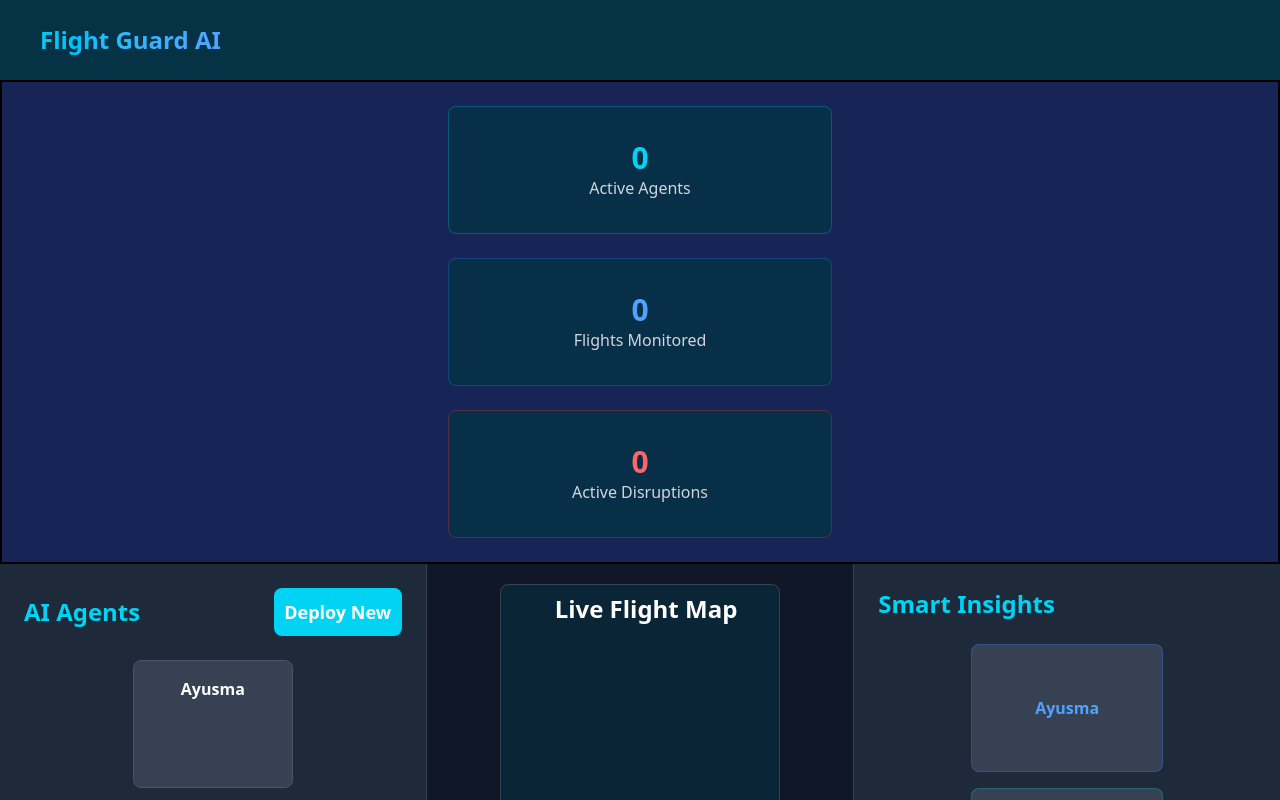
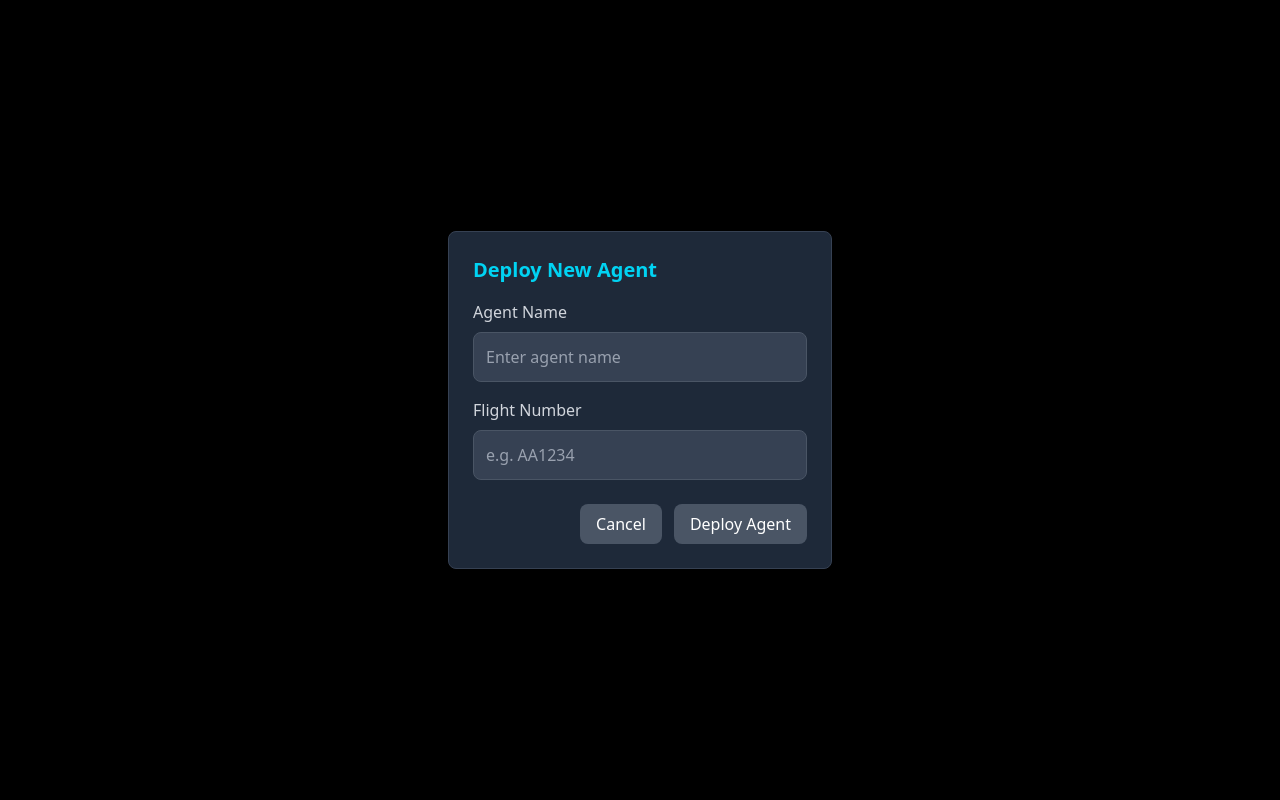
Before and after one commit to gitnocknock/airplane_scrapper, a Next.js app: page / in a window 1280 px wide. Both pictures are taken after a click on the button "Deploy New". Shown: the top 800 px of the page. Built offline with nearby package versions, Linux system fonts and the light colour scheme; no server answers.

Commit message:
Changed layout

```diff
--- a/app/page.tsx
+++ b/app/page.tsx
@@ -1,60 +1,96 @@
+"use client";
+import { useState } from 'react';
+
 export default function Home() {
+  const [agents, setAgents] = useState([
+    { id: 'Agent-001', name: 'Ayusma', flight: 'AA1234' },
+    { id: 'Agent-002', name: 'Chakre', flight: 'DL5678' },
+    { id: 'Agent-003', name: 'I LOVE YOU', flight: 'UA9012' }
+  ]);
+
+  const [showModal, setShowModal] = useState(false);
+  const [flightNumber, setFlightNumber] = useState('');
+  const [agentName, setAgentName] = useState('');
+
+  const handleDeployAgent = () => {
+    if (flightNumber.trim() && agentName.trim()) {
+      const newAgent = {
+        id: `Agent-${String(agents.length + 1).padStart(3, '0')}`,
+        name: agentName.trim(),
+        flight: flightNumber.trim().toUpperCase()
+      };
+
+      setAgents([...agents, newAgent]);
+      setFlightNumber('');
+      setAgentName('');
+      setShowModal(false);
+
+      // TODO: Call your Convex function here
+      // await assignFlightToAgent({ flightNumber: newAgent.flight, userId: 'current-user' });
+    }
+  };
+
   return (
     <main>
-    <div className="bg-cyan-950 h-20 flex justify-between items-center">
-      <h1 className="text-2xl font-bold bg-gradient-to-r from-cyan-400 to-blue-400 bg-clip-text text-transparent pl-10"> Flight Guard AI</h1>
+      <div className="bg-cyan-950 h-20 flex justify-between items-center px-10">
+        <h1 className="text-2xl font-bold bg-gradient-to-r from-cyan-400 to-blue-400 bg-clip-text text-transparent">
+          Flight Guard AI
+        </h1>
       </div>
 
       <div className="bg-blue-950 border-2 border-black h-max flex flex-col gap-6 p-6 items-center justify-center">
         <div className="bg-cyan-950/80 rounded-lg h-32 w-96 p-5 border border-cyan-500/30 flex items-center justify-center">
           <div className="text-white text-center">
-      <p className="text-3xl font-bold text-cyan-400">0</p>
+            <p className="text-3xl font-bold text-cyan-400">07</p>
             <p className="text-gray-300">Active Agents</p>
           </div>
         </div>
 
         <div className="bg-cyan-950/80 rounded-lg h-32 w-96 p-5 border border-blue-500/30 flex items-center justify-center">
           <div className="text-white text-center">
-      <p className="text-3xl font-bold text-blue-400">0</p>
+            <p className="text-3xl font-bold text-blue-400">03</p>
             <p className="text-gray-300">Flights Monitored</p>
           </div>
         </div>
 
         <div className="bg-cyan-950/80 rounded-lg h-32 w-96 p-5 border border-red-500/30 flex items-center justify-center">
           <div className="text-white text-center">
-      <p className="text-3xl font-bold text-red-400">0</p>
+            <p className="text-3xl font-bold text-red-400">2005</p>
             <p className="text-gray-300">Active Disruptions</p>
           </div>
         </div>
       </div>
 
       <div className="grid grid-cols-3 gap-0 h-screen">
+
         <div className="bg-gray-800 w-full h-full border-r border-gray-700">
           <div className="flex justify-between items-center p-6">
             <h1 className="text-cyan-400 text-2xl font-bold">AI Agents</h1>
-   <button className="bg-cyan-400 hover:bg-cyan-500 w-32 h-12 rounded-lg font-bold text-white text-lg flex items-center justify-center transition-colors duration-300 hover:cursor-pointer">
+            <button
+              onClick={() => setShowModal(true)}
+              className="bg-cyan-400 hover:bg-cyan-500 w-32 h-12 rounded-lg font-bold text-white text-lg flex items-center justify-center transition-colors duration-200 hover:cursor-pointer"
+            >
               Deploy New
             </button>
-
           </div>
 
-  <div className="grid grid-rows-3 gap-3 place-items-center">
-     <div className="bg-gray-700 w-40 h-32 rounded-lg border border-gray-600 text-white font-bold p-4 text-center">
-      Ayusma
+          <div className="grid grid-rows-3 gap-4 place-items-center px-6">
+            {agents.map((agent, index) => (
+              <div key={agent.id} className="bg-gray-700 w-48 h-32 rounded-lg border border-gray-600 text-white font-bold flex flex-col items-center justify-center">
+                <div className="text-lg">{agent.name}</div>
+                <div className="text-sm text-green-300 font-normal">Monitoring: {agent.flight}</div>
               </div>
-      <div className="bg-gray-700 w-40 h-32 rounded-lg border border-gray-600 text-white font-bold p-4 text-center">
-      Chakre
-     </div>
-      <div className="bg-gray-700 w-40 h-32 rounded-lg border border-gray-600 text-white font-bold p-4 text-center">
-      I LOVE YOU
-      </div>
+            ))}
           </div>
         </div>
 
         <div className="bg-gray-900 w-full h-full">
-  <div className="grid grid-rows-2 gap-5 place-items-center pt-5">
-    <div className="bg-cyan-950/50 h-screen w-70 rounded-lg border border-gray-700">
-    <h1 className="text-white text-2xl font-bold pl-3 pt-2 pb-5 text-center">Live Flight Map</h1>
+          <div className="grid grid-rows-2 gap-5 place-items-center p-5 h-full">
+            <div className="bg-cyan-950/50 h-full w-full max-w-2xl rounded-lg border border-gray-700">
+              <h1 className="text-white text-2xl font-bold text-center p-4">Live Flight Map</h1>
+            </div>
+            <div className="bg-cyan-950/50 h-full w-full max-w-2xl rounded-lg border border-gray-700">
+              <h1 className="text-white text-2xl font-bold text-center p-4">Agent Activity Feed</h1>
             </div>
           </div>
         </div>
@@ -64,15 +100,13 @@ export default function Home() {
             <h1 className="text-cyan-400 text-2xl font-bold mb-6">Smart Insights</h1>
 
             <div className="grid grid-rows-3 gap-4 place-items-center">
-      <div className="bg-gray-700 w-48 h-32 rounded-lg border border-blue-500/30 text-blue-400 font-bold p-4 flex items-center justify-center">
+              <div className="bg-gray-700 w-48 h-32 rounded-lg border border-blue-500/30 text-blue-400 font-bold flex items-center justify-center">
                 Ayusma
               </div>
-
-      <div className="bg-gray-700 w-48 h-32 rounded-lg border border-cyan-500/30 text-cyan-400 font-bold p-4 flex items-center justify-center">
+              <div className="bg-gray-700 w-48 h-32 rounded-lg border border-cyan-500/30 text-cyan-400 font-bold flex items-center justify-center">
                 Chakre
               </div>
-
-      <div className="bg-gray-700 w-48 h-32 rounded-lg border border-purple-500/30 text-purple-400 font-bold p-4 flex items-center justify-center">
+              <div className="bg-gray-700 w-48 h-32 rounded-lg border border-purple-500/30 text-purple-400 font-bold flex items-center justify-center">
                 I LOVE YOU
               </div>
             </div>
@@ -81,19 +115,70 @@ export default function Home() {
 
       </div>
 
+      {showModal && (
+        <div className="fixed inset-0 bg-black bg-opacity-50 flex items-center justify-center z-50">
+          <div className="bg-gray-800 p-6 rounded-lg border border-gray-700 w-96">
+            <h2 className="text-xl font-bold text-cyan-400 mb-4">Deploy New Agent</h2>
+
+            <div className="space-y-4">
+              <div>
+                <label className="block text-gray-300 mb-2">Agent Name</label>
+                <input
+                  type="text"
+                  value={agentName}
+                  onChange={(e) => setAgentName(e.target.value)}
+                  placeholder="Enter agent name"
+                  className="w-full p-3 bg-gray-700 border border-gray-600 rounded-lg text-white placeholder-gray-400 focus:border-cyan-500 focus:outline-none"
+                />
+              </div>
+
+              <div>
+                <label className="block text-gray-300 mb-2">Flight Number</label>
+                <input
+                  type="text"
+                  value={flightNumber}
+                  onChange={(e) => setFlightNumber(e.target.value)}
+                  placeholder="e.g. AA1234"
+                  className="w-full p-3 bg-gray-700 border border-gray-600 rounded-lg text-white placeholder-gray-400 focus:border-cyan-500 focus:outline-none"
+                />
+              </div>
+            </div>
+
+            <div className="flex justify-end space-x-3 mt-6">
+              <button
+                onClick={() => {
+                  setShowModal(false);
+                  setFlightNumber('');
+                  setAgentName('');
+                }}
+                className="px-4 py-2 bg-gray-600 hover:bg-gray-500 text-white rounded-lg transition-colors hover:cursor-pointer"
+              >
+                Cancel
+              </button>
+              <button
+                onClick={handleDeployAgent}
+                disabled={!flightNumber.trim() || !agentName.trim()}
+                className="px-4 py-2 bg-cyan-500 hover:bg-cyan-600 text-white rounded-lg transition-colors disabled:bg-gray-600 disabled:cursor-not-allowed"
+              >
+                Deploy Agent
+              </button>
+            </div>
+          </div>
+        </div>
+      )}
     </main>
-  )
+  );
 }
 
 
-// fix line 37 formatting later
-// make deply new a button later as well so it'll deploy a new agent to track disruption
-
-
-
-/* colors:
-cyan-400: #22D3EE (bright cyan)
-blue-400: #60A5FA (lighter blue)
-cyan-600: #0891B2 (darker cyan for buttons)
-blue-900: #1E3A8A (very dark blue for backgrounds)
+/*
+This seems very static first thing tmrw get rid of the place holder stuff and focus on
+interactivity of the website.
+Do Flight map for last and focus on:
+If user clicks on deply -> Creates Agent -> Allow user to moniter flight or find alternative ->
+create box and make it look good -> show that on the active live map
++> if the user clicks on flight disrputed then give it alternatives on the left col
++> if the user doesn't click on flight disrupted then don't give alternative
+ - call convex to the front end for deploy agent
+ - understand the code as well
 */
```
Lines whose indentation alone changed are shown as unchanged.
